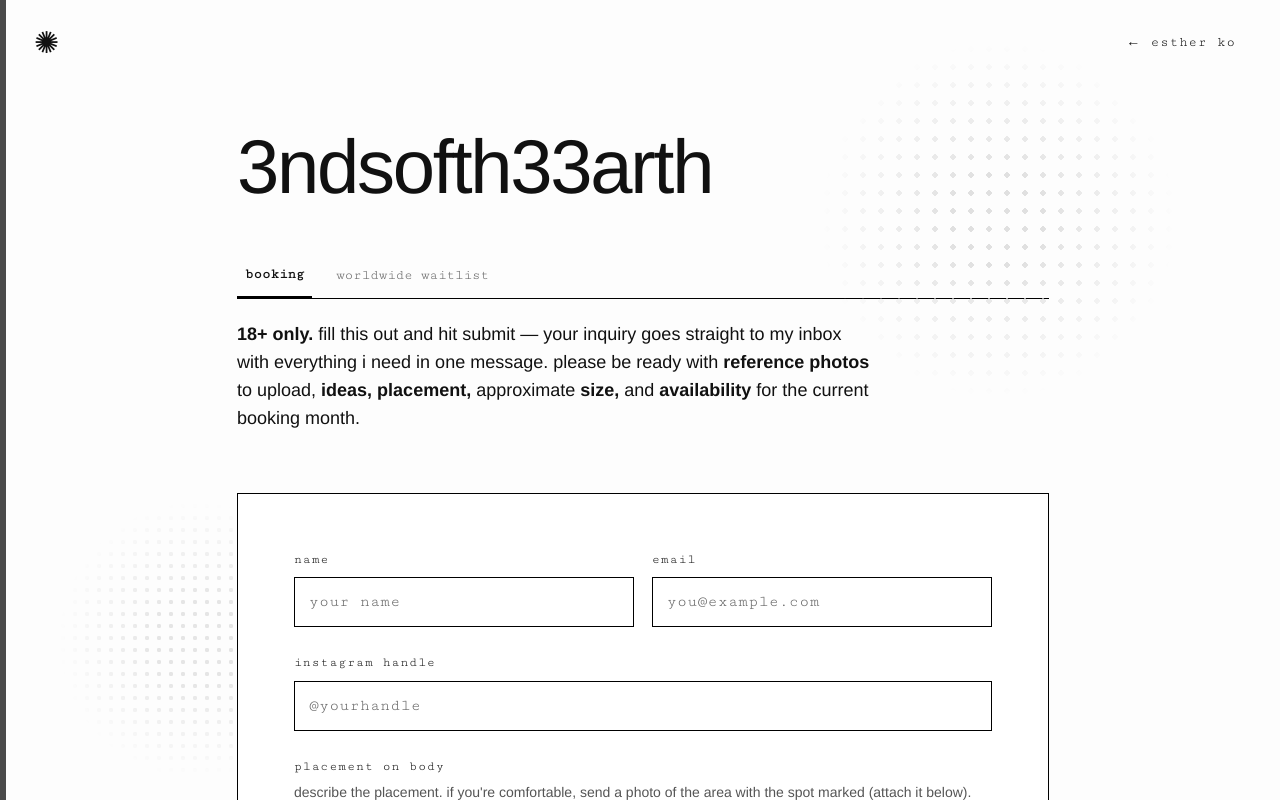
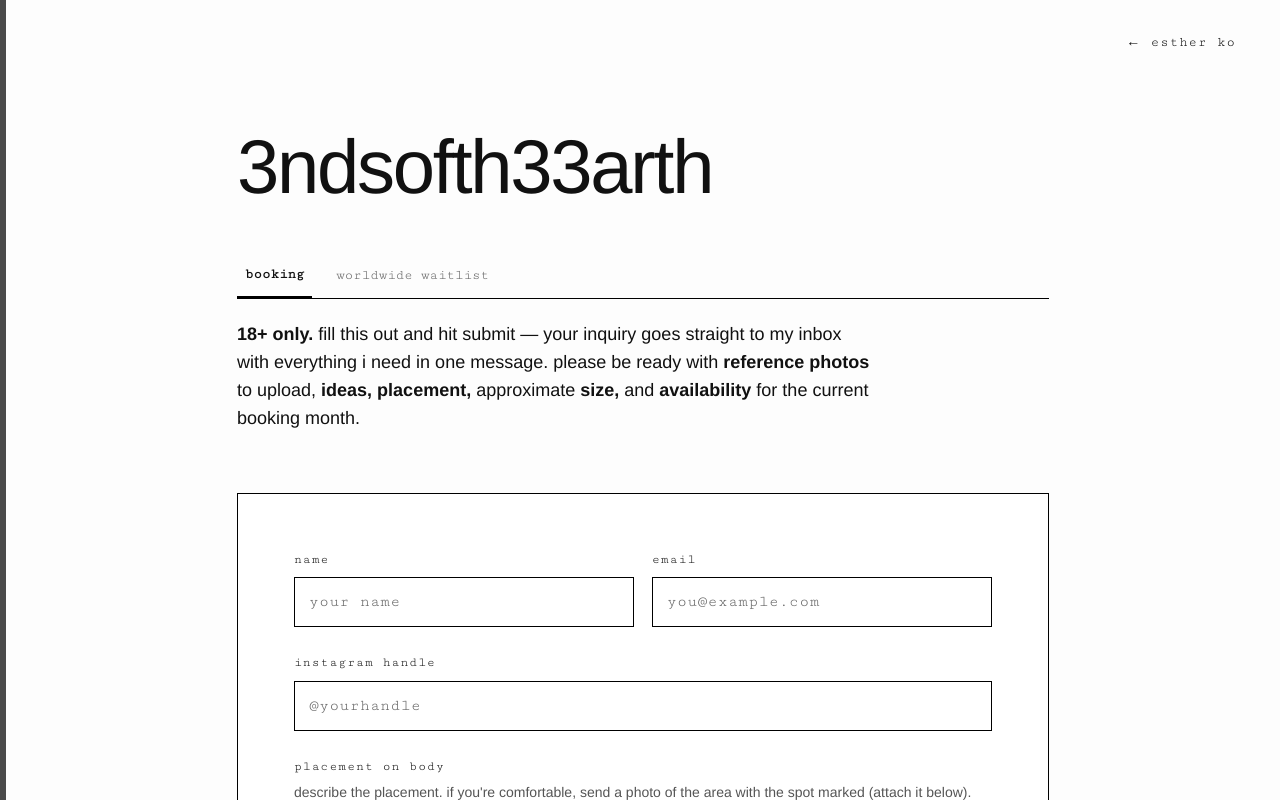
Before and after one commit to josephvtranx/3ndsofth33arth, a Next.js app: page /booking in a window 1280 px wide. Shown: the top 800 px of the page. Built offline with nearby package versions, Linux system fonts and the light colour scheme.

Commit message:
Remove decorative dots and top-left logo from booking page

```diff
--- a/src/app/booking/page.tsx
+++ b/src/app/booking/page.tsx
@@ -3,7 +3,6 @@
 import { useEffect, useRef, useState } from "react";
 import Link from "next/link";
 import WorldwideWaitlist from "./WorldwideWaitlist";
-import Halftone from "@/components/Halftone";
 import { ARTIST_EMAIL, HOURLY_RATE, DEPOSIT } from "@/lib/site";
 import {
   BOOKING_IMAGE_TYPES,
@@ -197,13 +196,10 @@ export default function BookingPage() {
 
   return (
     <div className="relative min-h-screen overflow-clip border-l-[6px] border-[#4a4a4a]">
-      <div className="fixed left-[34px] top-7 z-50 text-[30px] leading-none">✺</div>
       <Link href="/home" className="fixed right-11 top-8 z-50 font-mono text-sm tracking-[1px]">
         ← esther ko
       </Link>
 
-      <Halftone className="right-[8%] top-10" size={360} dot={2.6} gap={18} inner={18} />
-      <Halftone className="left-[4%] top-[500px]" size={280} dot={2} gap={12} color="#e5e5e5" inner={22} />
 
       <header className="mx-auto max-w-[860px] px-6 pb-[30px] pt-[110px]">
         <h1 className="m-0 text-[clamp(40px,6vw,76px)] font-extralight tracking-[-0.03em]">
@@ -518,7 +514,6 @@ export default function BookingPage() {
       </section>
 
       <section className="relative mx-auto max-w-[720px] px-6 pb-[140px] pt-5">
-        <Halftone className="-right-[10%] bottom-10" size={300} dot={2.4} gap={16} color="#e3e3e3" />
         <h2 className="mb-9 text-[clamp(40px,5vw,64px)] font-bold tracking-[-0.03em]">NOTES</h2>
         <div className="flex flex-col gap-10">
           <div>
```
